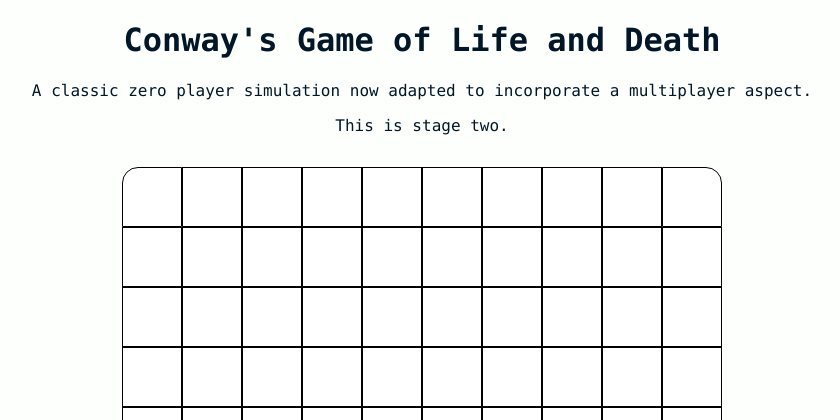
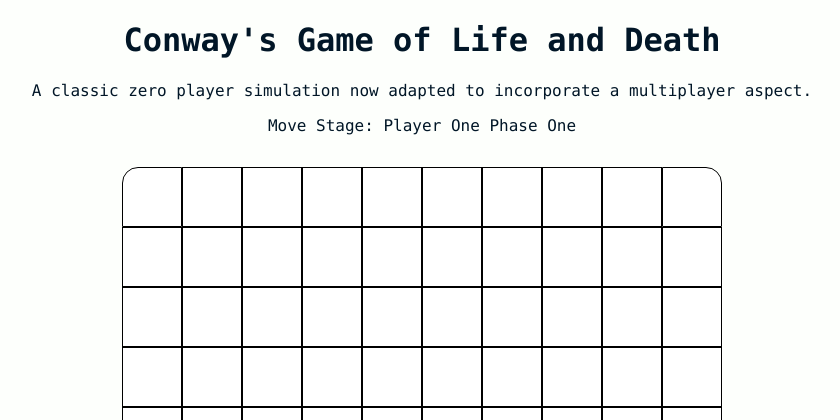
Before and after one commit to andregeorgis/FWF, a Flask app: page /stage-two in a window 1280 px wide. Shown: the top 420 px of the page, without its empty margins (226-1066 px from the left). Run offline with Flask 2, Linux system fonts and the light colour scheme.

Commit message:
we now have visual queues for the user about the game stage/phase

```diff
--- a/cgolad/src/static/constants.js
+++ b/cgolad/src/static/constants.js
@@ -9,17 +9,25 @@ export var GRID_LENGTH = 10;
 
 // Colour Constants
 export var PLAYER_COLOURS = ["#E71D36", "#2EC4B6"];
-export var BLANK_COLOUR = "transparent";
+export var BLANK_COLOUR = "white";
 
 // Rule Constants
 export var MOVE_CAP = [2, 2, 2, 2, 1, 1];
 export var GENERATION_CAP = 3;
 
-// Move Stage States
+// Game States
 export var PLAYER_ONE_FIRST = 0;
 export var PLAYER_TWO_FIRST = 1;
 export var PLAYER_ONE_SECOND = 2;
 export var PLAYER_TWO_SECOND = 3;
 export var PLAYER_ONE_THIRD = 4;
 export var PLAYER_TWO_THIRD = 5;
-export var NEXT_STATE = [1, 2, 3, 4, 5, 0];
+export var WAIT_STATE = 6;
+export var NEXT_STATE = [1, 2, 3, 4, 5, 6, 0];
+export var STATE_MESSAGE = ["Move Stage: Player One Phase One",
+                            "Move Stage: Player Two Phase One",
+                            "Move Stage: Player One Phase Two",
+                            "Move Stage: Player Two Phase Two",
+                            "Move Stage: Player One Phase Three",
+                            "Move Stage: Player Two Phase Three",
+                            "Wait Stage"]
--- a/cgolad/src/static/gamestate.js
+++ b/cgolad/src/static/gamestate.js
@@ -1,5 +1,5 @@
 import { GRID_LENGTH, PLAYER_ONE, PLAYER_TWO, PLAYER_COLOURS, STAGE_ONE, STAGE_TWO, MOVE_CAP, GENERATION_CAP } from "./constants.js"
-import { PLAYER_ONE_FIRST, PLAYER_TWO_FIRST, PLAYER_ONE_SECOND, PLAYER_TWO_SECOND, PLAYER_ONE_THIRD, PLAYER_TWO_THIRD, NEXT_STATE } from "./constants.js"
+import { PLAYER_ONE_FIRST, PLAYER_TWO_FIRST, PLAYER_ONE_SECOND, PLAYER_TWO_SECOND, PLAYER_ONE_THIRD, PLAYER_TWO_THIRD, WAIT_STATE, NEXT_STATE, STATE_MESSAGE } from "./constants.js"
 import { Grid } from "./grid.js"
 import { Cell } from "./cell.js"
 
@@ -19,12 +19,16 @@ export class GameState {
         this.oldNeighbours = this.neighbourGrid.map(x => x.map(y => [...y]));
         this.timeouts = Array.apply(null, Array);
         this.canClick = true;
-        this.stopClickTimeout = null;
+        this.waitStageTimeout = null;
+        this.indicator;
     }
 
     // First part of handling "different stages" => equiv to "different modes"
-    config(stageNum) {
+    config(stageNum, indicator) {
         this.stage = stageNum;
+        this.indicator = indicator;
+        if (this.indicator != null)
+            this.indicator.innerHTML = STATE_MESSAGE[this.state];
     }
 
     createBackEndCell(row, col, cell) {
@@ -177,7 +181,7 @@ export class GameState {
 
     allowClicking() {
         this.canClick = true;
-        this.stopClickTimeout = null;
+        this.waitStageTimeout = null;
     }
 
     // Later we can add "history" functionality
@@ -207,17 +211,28 @@ export class GameState {
         if (this.numOfMoves != MOVE_CAP[this.state])
             return;
 
-        if (this.state == PLAYER_TWO_THIRD) {
+        this.changePlayer();
+        this.numOfMoves = 0;
+        this.updateState();
+
+        if (this.state == WAIT_STATE) {
             this.banClicking();
             for (let i = 0; i < GENERATION_CAP; i++) {
                 this.timeouts[i] = setTimeout(this.nextGenerationGrid.bind(this), 2000 * (i + 1));
             }
-            this.stopClickTimeout = setTimeout(this.allowClicking.bind(this), 2000 * GENERATION_CAP);
+            this.waitStageTimeout = setTimeout(this.finishWaitStage.bind(this), 2000 * GENERATION_CAP);
         }
+    }
 
-        this.changePlayer();
-        this.numOfMoves = 0;
+    finishWaitStage() {
+        this.allowClicking();
+        this.updateState();
+    }
+
+    updateState() {
         this.state = NEXT_STATE[this.state];
+        if (this.indicator != null)
+            this.indicator.innerHTML = STATE_MESSAGE[this.state];
     }
 
 
@@ -231,7 +246,7 @@ export class GameState {
     resetGame() {
         this.stopTimeouts();
         setTimeout(this.clearGrid.bind(this), 5000);
-        this.stopClickTimeout = setTimeout(this.allowClicking.bind(this), 5000);
+        this.waitStageTimeout = setTimeout(this.finishWaitStage.bind(this), 5000);
     }
 
     stopTimeouts() {
@@ -242,9 +257,9 @@ export class GameState {
             this.timeouts[i] = null;
         }
 
-        if (this.stopClickTimeout != null) {
-            clearTimeout(this.stopClickTimeout)
-            this.stopClickTimeout = null;
+        if (this.waitStageTimeout != null) {
+            clearTimeout(this.waitStageTimeout)
+            this.waitStageTimeout = null;
         }
     }
 
--- a/cgolad/src/static/stage_one_startup.js
+++ b/cgolad/src/static/stage_one_startup.js
@@ -22,7 +22,7 @@ function createFrontEndCell(row, col) {
     return cell;
 }
 
-game.config(STAGE_ONE)
+game.config(STAGE_ONE, null)
 createGrid(GRID_LENGTH, GRID_LENGTH);
 document.getElementById("next-player").addEventListener("click", nextPlayer);
 document.getElementById("next-generation").addEventListener("click", nextGeneration);
--- a/cgolad/src/static/stage_two_startup.js
+++ b/cgolad/src/static/stage_two_startup.js
@@ -22,5 +22,5 @@ function createFrontEndCell(row, col) {
     return cell;
 }
 
-game.config(STAGE_TWO)
+game.config(STAGE_TWO, document.getElementById("indicator"))
 createGrid(GRID_LENGTH, GRID_LENGTH);
--- a/cgolad/src/templates/stage_two.html
+++ b/cgolad/src/templates/stage_two.html
@@ -9,7 +9,7 @@
         <h1>Conway's Game of Life and Death</h1>
         <p>A classic zero player simulation now adapted to incorporate a multiplayer aspect.</p>
         <div id="stage-two">
-            <p>This is stage two.</p>
+            <p id="indicator"></p>
         </div>
         <div id='grid-container'></div>
     </body>
```
